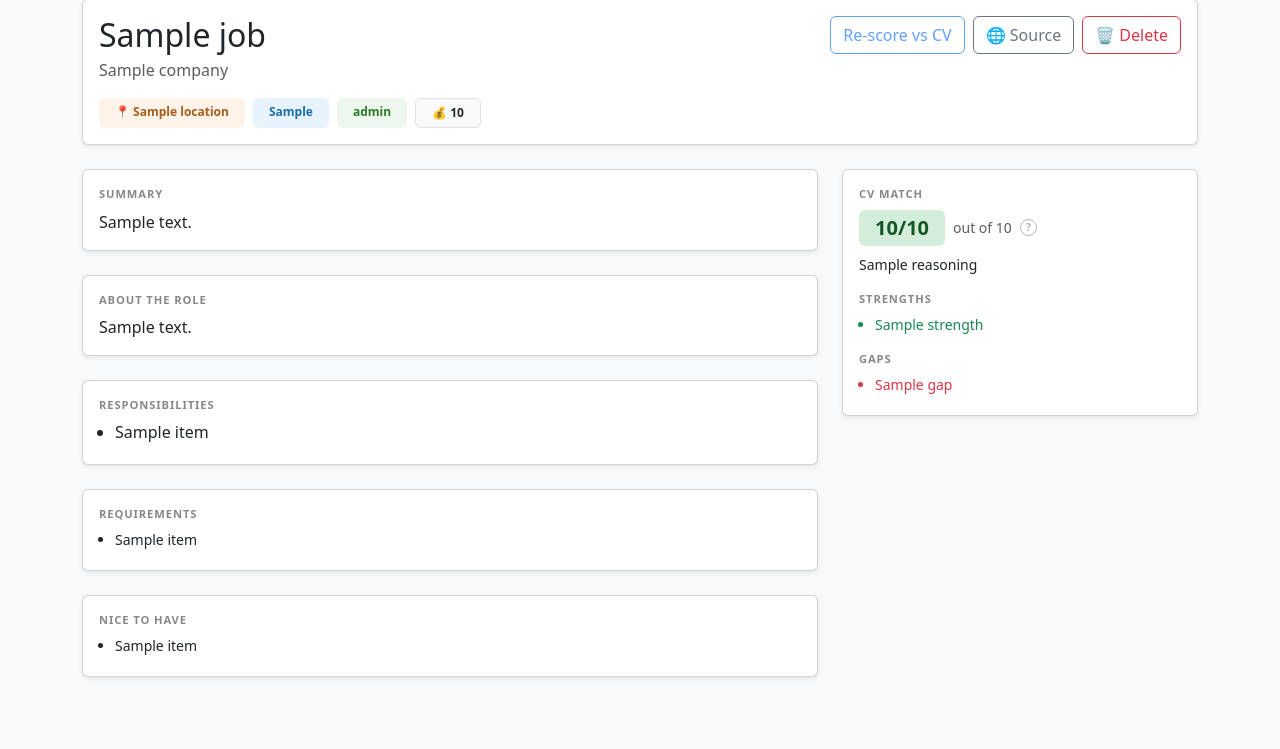
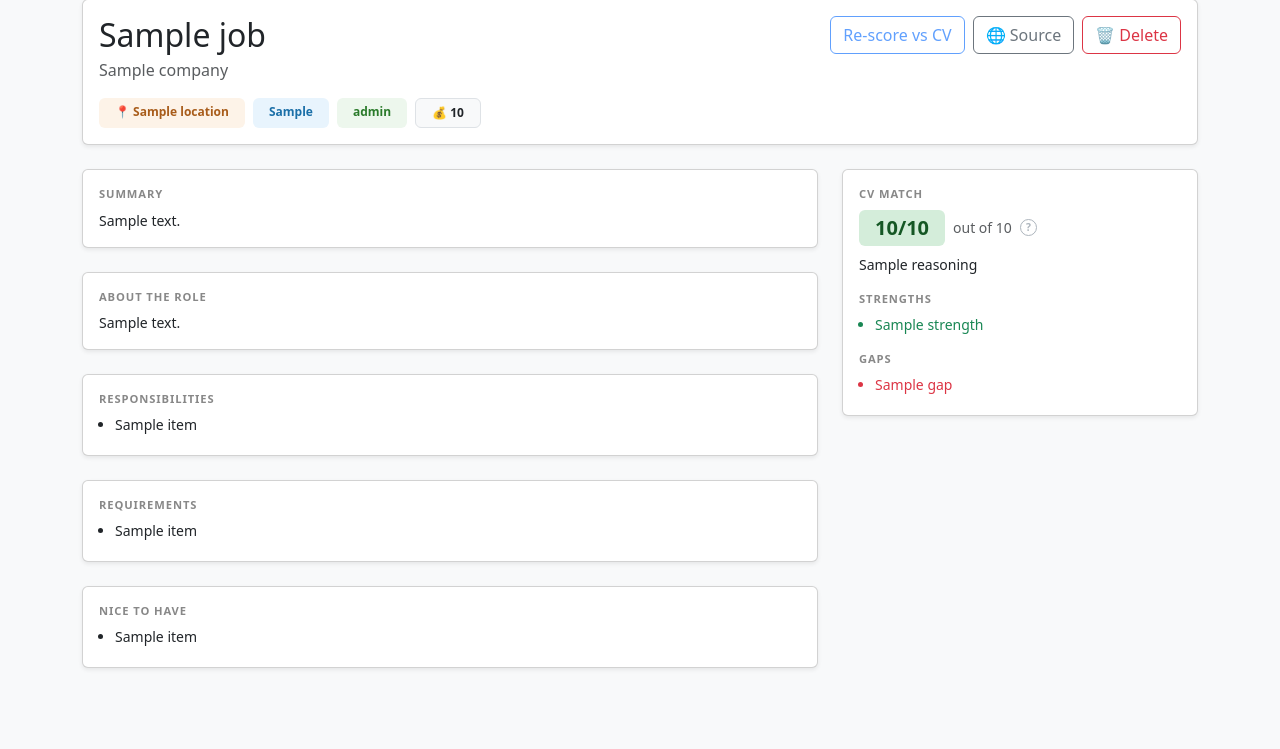
Before and after one commit to sarusso/jobfit, a Flask app: template templates/job.html in a window 1280 px wide. Shown: the part 121-870 px from the top of the page. After the commit the page ends 790 px from the top, so only its background shows below. Run offline with Flask 3, Linux system fonts and the light colour scheme; the template is opened without the code that fills it: most values are stand-ins (such as "Sample title", 1, 10 or a date in 2020); some libraries are stand-ins or nearby versions.

Commit message:
Use small font consistently across all job detail sections
Co-Authored-By: Claude Sonnet 4.6 <noreply@anthropic.com>

```diff
--- a/templates/job.html
+++ b/templates/job.html
@@ -65,7 +65,7 @@
     <div class="card shadow-sm mb-4">
       <div class="card-body">
         <div class="section-title">Summary</div>
-        <p class="mb-0">{{ job.summary }}</p>
+        <p class="mb-0 small">{{ job.summary }}</p>
       </div>
     </div>
     {% endif %}
@@ -75,7 +75,7 @@
     <div class="card shadow-sm mb-4">
       <div class="card-body">
         <div class="section-title">About the Role</div>
-        <p class="mb-0">{{ job.description }}</p>
+        <p class="mb-0 small">{{ job.description }}</p>
       </div>
     </div>
     {% endif %}
@@ -87,7 +87,7 @@
         <div class="section-title">Responsibilities</div>
         <ul class="mb-0 ps-3">
           {% for item in job.responsibilities %}
-          <li class="mb-1">{{ item }}</li>
+          <li class="mb-1 small">{{ item }}</li>
           {% endfor %}
         </ul>
       </div>
```
